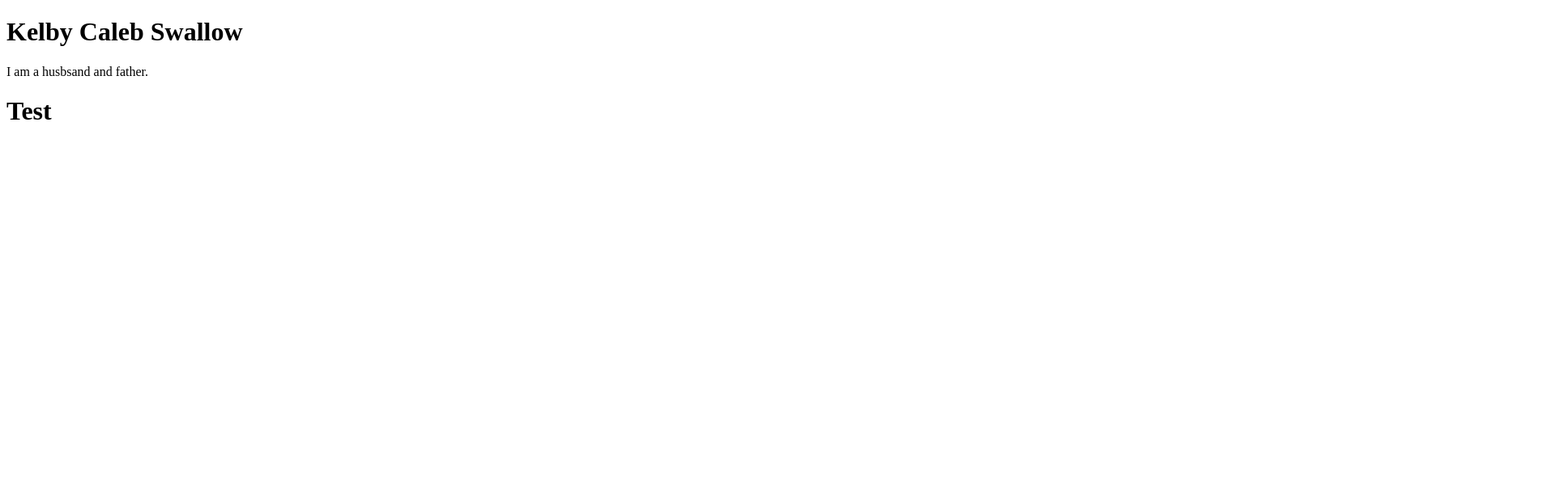
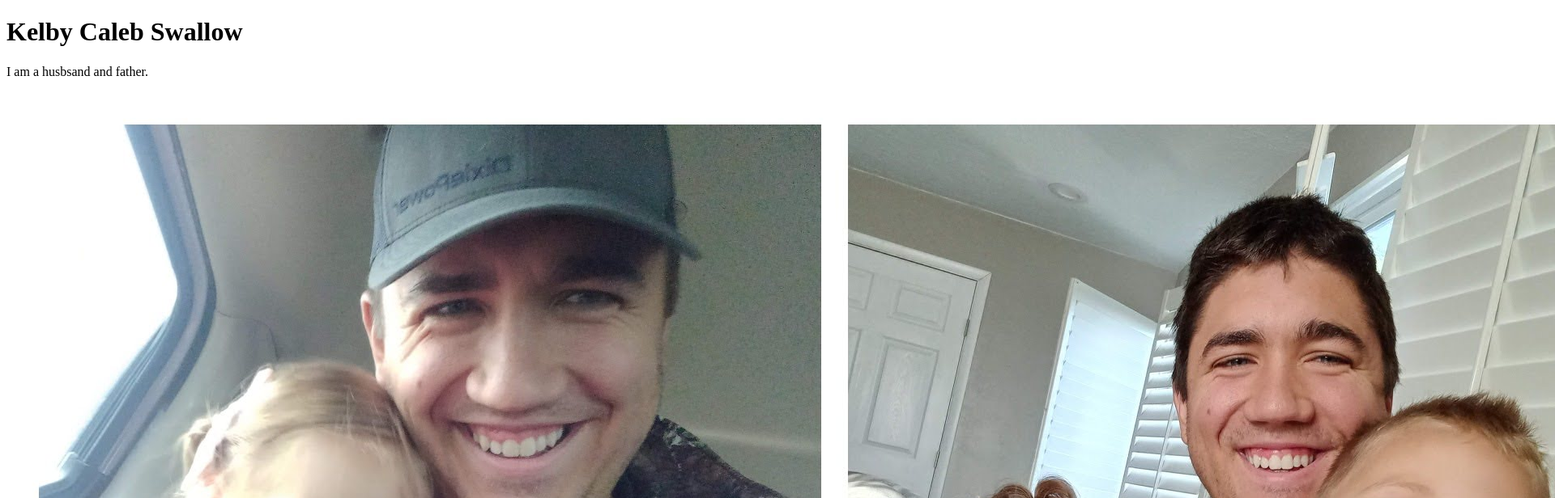
Before and after one commit to calebswallow333/BYUi, a plain HTML site: page wdd130/aboutme/index.html in a window 1280 px wide. Shown: the top 616 px of the page at 81% size, 1920 px wide, since content can reach past the window. Drawn offline with Linux system fonts and the light colour scheme.

Commit message:
added picture

```diff
--- a/wdd130/aboutme/index.html
+++ b/wdd130/aboutme/index.html
@@ -10,7 +10,7 @@
 
     <h1>Kelby Caleb Swallow</h1>
     <p>I am a husbsand and father.</p>
-    <h1>Test</h1>
+    <img src = "fam.jpg">
 
 
 
```
Also changed, not shown: wdd130/aboutme/fam.jpg (added).
